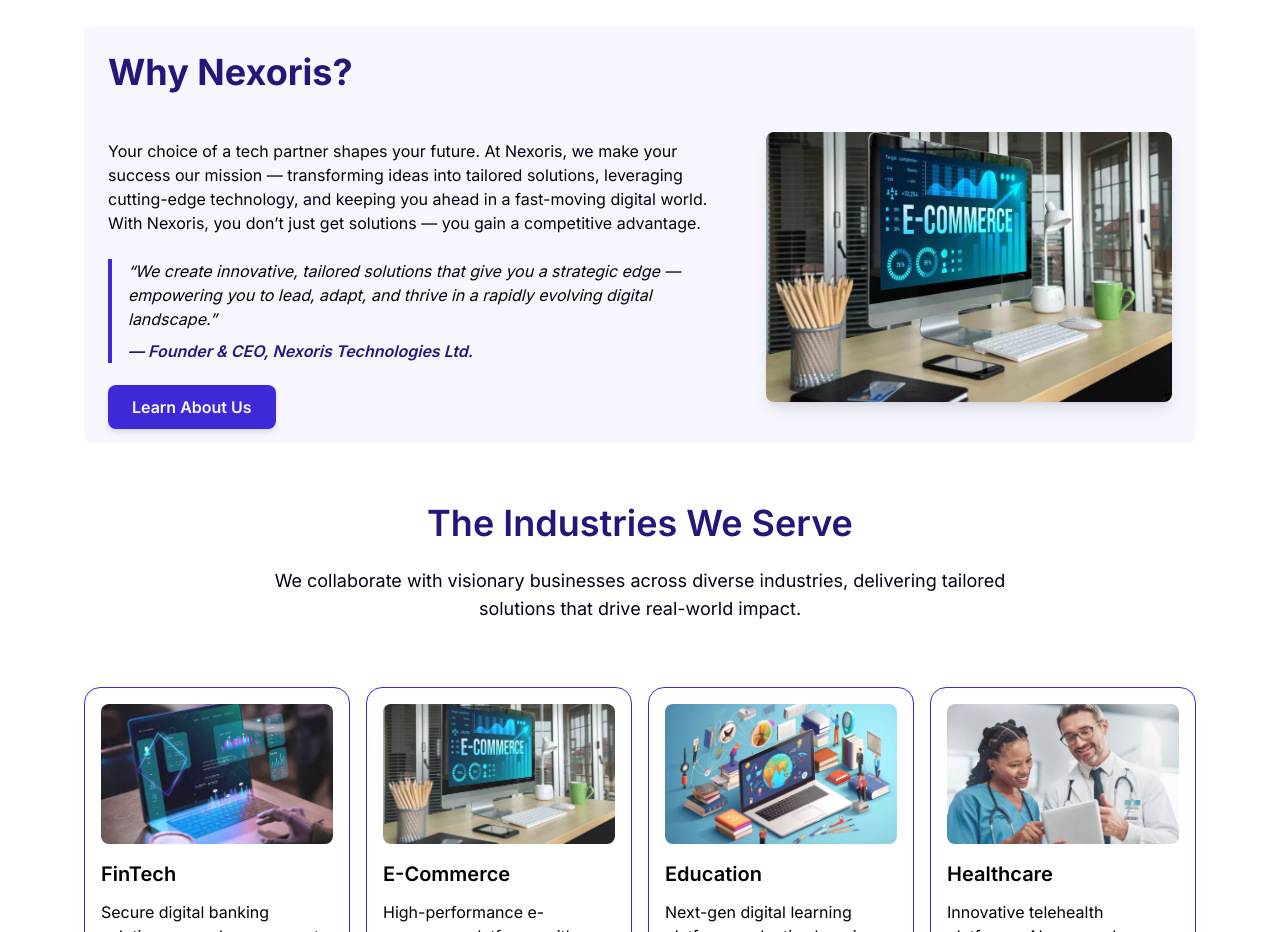
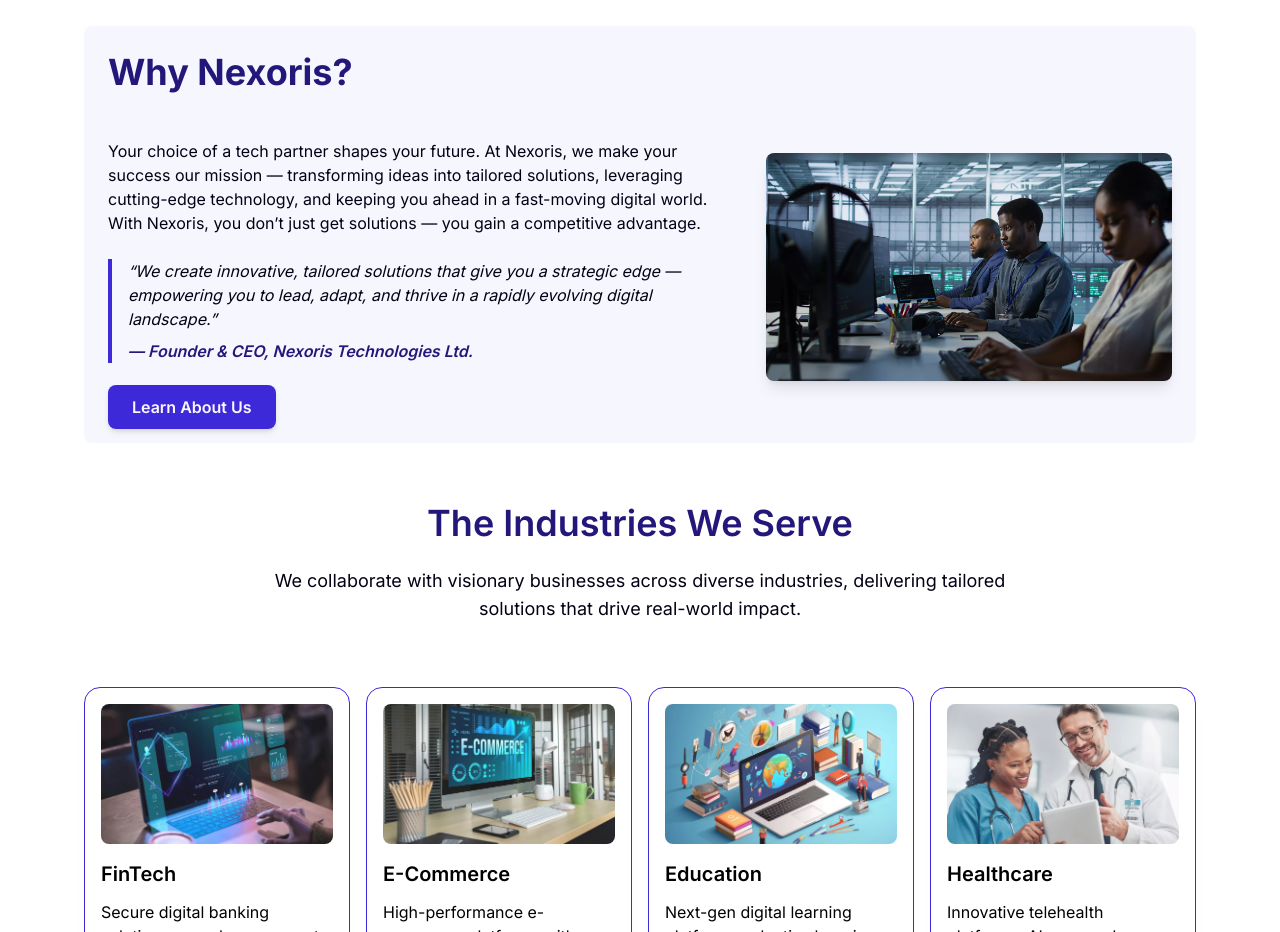
Before and after one commit to Cned7/nexoris-website, a Next.js app: page / in a window 1280 px wide. Shown: the part 1080-2012 px from the top of the page. Built offline with nearby package versions, Linux system fonts and the light colour scheme.

Commit message:
corrected logo

```diff
--- a/src/app/components/homepage/WhyNexoris.tsx
+++ b/src/app/components/homepage/WhyNexoris.tsx
@@ -50,7 +50,7 @@
         <div className="lg:w-2/5 flex justify-center relative">
           <div className="hidden md:block absolute -z-10 w-80 h-80 bg-gradient-to-l md:bg-gradient-to-r rounded-full opacity-20 blur-2xl" />
           <Image
-            src="/images/e-commerce.webp"
+            src="/images/why-us.webp"
             alt="Why Choose Nexoris"
             width={600}
             height={600}
```
